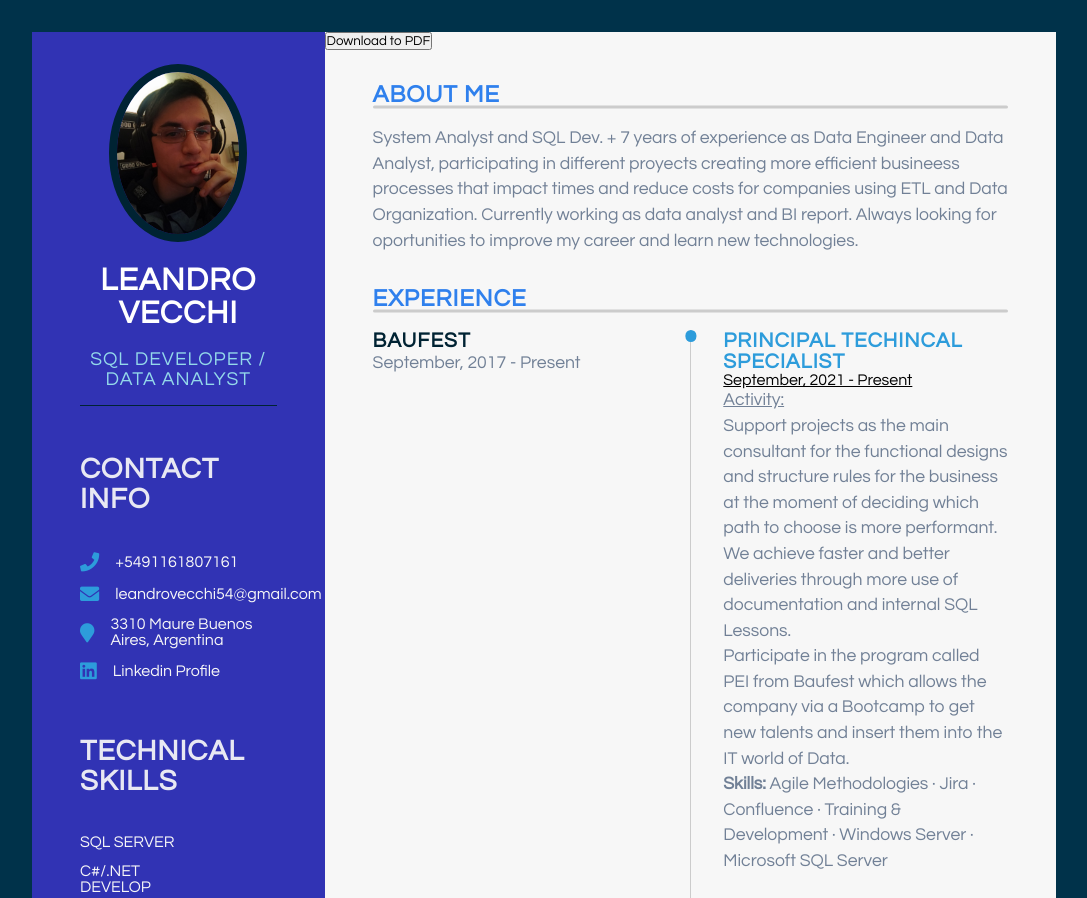
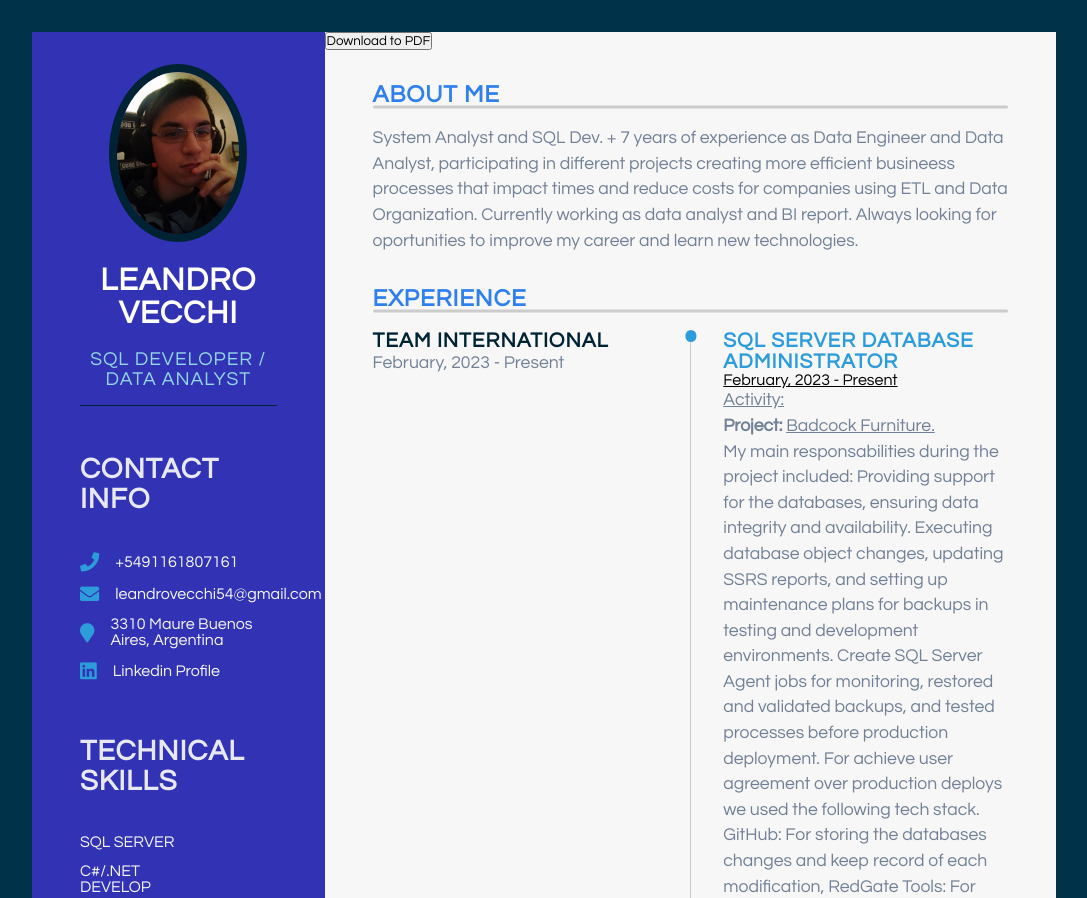
Before and after one commit to LeanVecchi/LeanResumeOnline, a plain HTML site: page index.html in a window 1280 px wide. Shown: the top 898 px of the page, without its empty margins (96-1183 px from the left). Drawn offline with nearby package versions, Linux system fonts and the light colour scheme.

Commit message:
Agregar Experiencia 2024 Agrego la experiencia de team international que faltaba.

```diff
--- a/index.html
+++ b/index.html
@@ -106,12 +106,32 @@
                 <section class="about sect">
                     <h2 class="right-title">About Me</h2>
                     <p class="para">
-                        System Analyst and SQL Dev. + 7 years of experience as Data Engineer and Data Analyst, participating in different proyects creating more efficient busineess processes that impact times and reduce costs for companies using ETL and Data Organization.
+                        System Analyst and SQL Dev. + 7 years of experience as Data Engineer and Data Analyst, participating in different projects creating more efficient busineess processes that impact times and reduce costs for companies using ETL and Data Organization.
                         Currently working as data analyst and BI report. Always looking for oportunities to improve my career and learn new technologies.
                     </p>
                 </section>
-                <section class="experince sect">
+                <section class="experience sect">
                     <h2 class="right-title">Experience</h2>
+                    <div class="timeline">
+                        <div class="left-tl-content">
+                            <h5 class="tl-title">Team International</h5>
+                            <p class="para">February, 2023 - Present</p>
+                        </div>
+                        <div class="right-tl-content">
+                            <div class="tl-content">
+                                <h5 class="tl-title-2">SQL Server Database Administrator</h5>
+                                <u>February, 2023 - Present</u>
+                                <p class="para">
+									<u>Activity:</u><br>
+                                    <strong>Project:</strong> <u>Badcock Furniture.</u> <br> My main responsabilities during the project included: Providing support for the databases, ensuring data integrity and availability. Executing database object changes, updating SSRS reports, and setting up maintenance plans for backups in testing and development environments.
+                                    Create SQL Server Agent jobs for monitoring, restored and validated backups, and tested processes before production deployment.
+                                    For achieve user agreement over production deploys we used the following tech stack. GitHub: For storing the databases changes and keep record of each modification, RedGate Tools: For access, explore and manage deploys,
+                                    Implementation request app: Created by developers from Badcock using outsystems software, Confluence: For create and maintain documentation of the processes.<br>
+									<strong>Skills:</strong> Database Administration · Microsoft SQL Server · SQL Server Integration Services (SSIS) · RedGate Software · SQL Server Reporting Services (SSRS) · Confluence · GitHub <br>
+                                </p>
+                            </div>
+                        </div>
+                    </div>
                     <div class="timeline">
                         <div class="left-tl-content">
                             <h5 class="tl-title">Baufest</h5>
```
